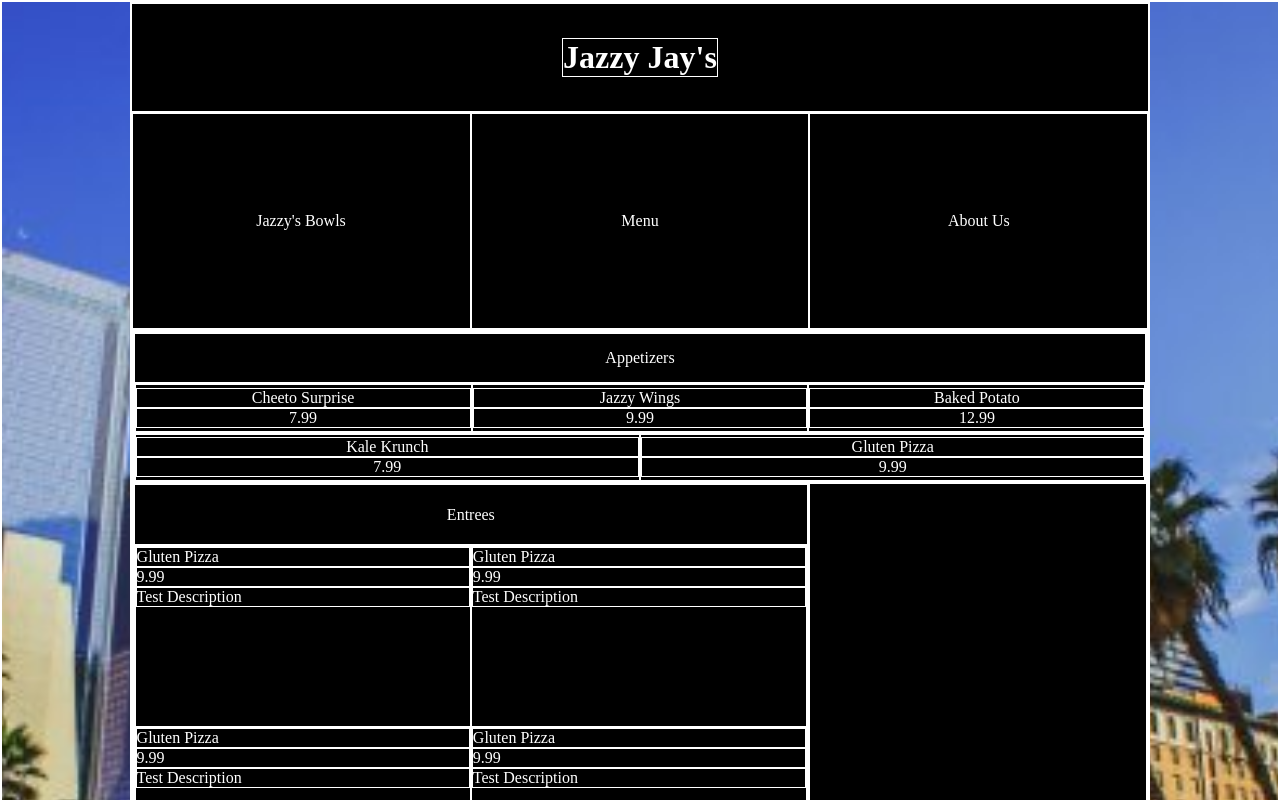
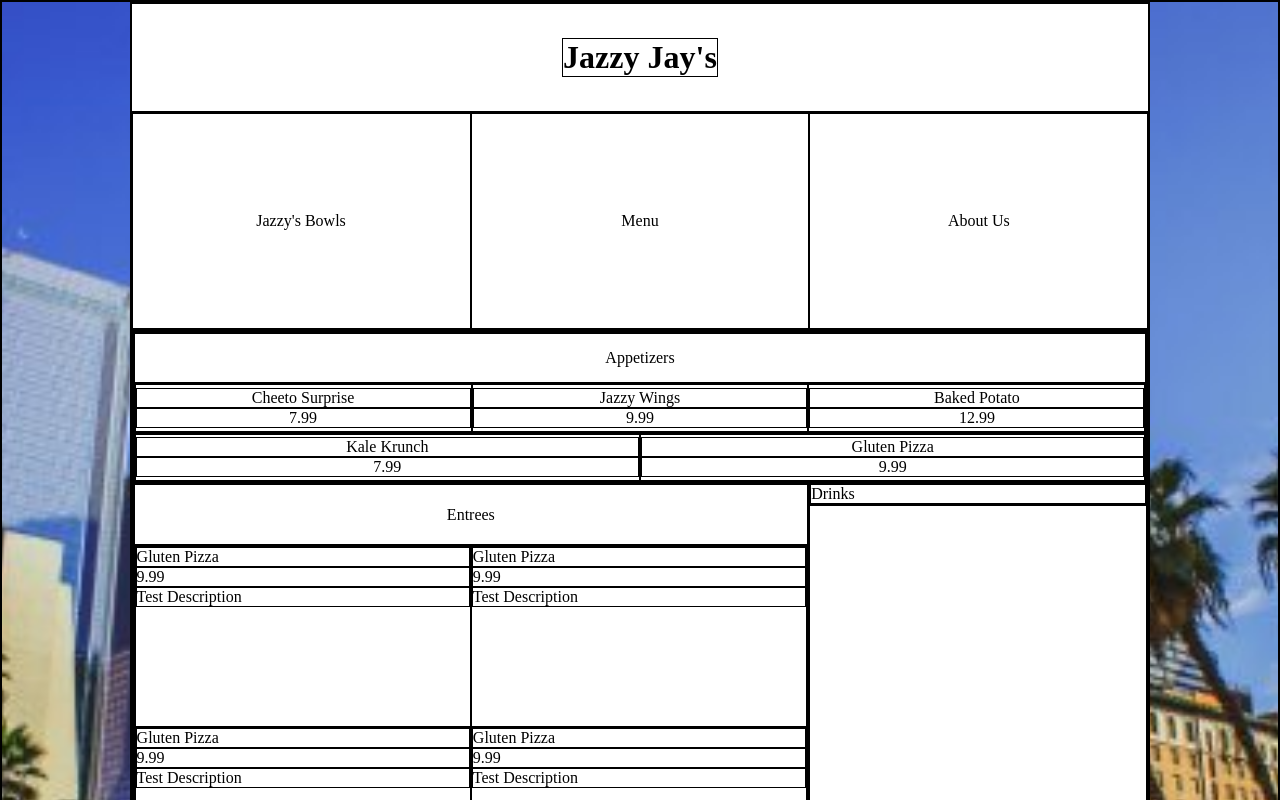
Before and after one commit to RTSolutionsLarry/odinRestaurantPage, a website built with webpack: page src/template.html in a window 1280 px wide. Both pictures are taken after a click on the element "Menu". Shown: the top 800 px of the page. Built offline with nearby package versions, Linux system fonts and the light colour scheme.

Commit message:
Drink menu setup

```diff
--- a/src/menu.js
+++ b/src/menu.js
@@ -73,19 +73,45 @@ const displayMenu = () => {
             type: 'entree',
             description: 'Test Description'
         },
+        {
+            name: 'Old Fashioned',
+            price: '9.99',
+            type: 'drink',
+            description: 'Test Description'
+        },
+        {
+            name: 'Negroni',
+            price: '9.99',
+            type: 'drink',
+            description: 'Test Description'
+        },
+        {
+            name: 'French 75',
+            price: '9.99',
+            type: 'drink',
+            description: 'Test Description'
+        },
+        {
+            name: 'Dirty Martini',
+            price: '9.99',
+            type: 'drink',
+            description: 'Test Description'
+        },
     ];
 
     const appetizerItems = menuItems.filter(item => {
         return item.type === 'appetizer';
     });
     const appetizerItemsElements = [];
+
     const entreeItems = menuItems.filter(item => {
         return item.type === 'entree';
     });
-    console.log(entreeItems);
+    const entreeItemsElements = [];
 
-    const entreeItemsElements = [];
-    const drinkItems = menuItems.filter((item) => item.type = 'drink');
+    const drinkItems = menuItems.filter(item =>  {
+        return item.type === 'drink';
+    });
     const drinkItemsElements = [];
 
     //Appetizer Section
@@ -144,8 +170,7 @@ const displayMenu = () => {
 
     entreeContainer.classList.add('menuSection')
     entreeContainer.classList.add('entree');
-    const drinkContainer = document.createElement('div');
-    drinkContainer.classList.add('menuSection')
+
 
     for (let i = 0; i < 6 ; i++) {
         const entreeItem = document.createElement('div');
@@ -175,6 +200,23 @@ const displayMenu = () => {
         entreeItemIndex++;
     }
 
+    //drink Section
+
+    const drinkContainer = document.createElement('div');
+
+    const drinkHeader = document.createElement('div');
+    drinkHeader.classList.add('drinkHeader');
+    drinkHeader.innerText = 'Drinks';
+    drinkContainer.appendChild(drinkHeader);
+
+    const drinkSection = document.createElement('div');
+    drinkSection.classList.add("drinkSection");
+    drinkContainer.appendChild(drinkSection);
+
+    drinkContainer.classList.add('menuSection')
+
+    //append Section
+
     mainContent.appendChild(menuContainer);
     menuContainer.appendChild(appetizerContainer);
 
--- a/src/styles.css
+++ b/src/styles.css
@@ -3,8 +3,8 @@
     margin: 0;
     padding: 0;
     border: 0;
-    border: 1px solid white;
-    color: white;
+    border: 1px solid black;
+    color: black;
 }
 
 body {
@@ -25,7 +25,7 @@ body {
     max-width: 1024px;
     width: 80%;
     height: 150vh;
-    background-color: black;
+    background-color: white;
 }
 
 .pageNavigation {
```
